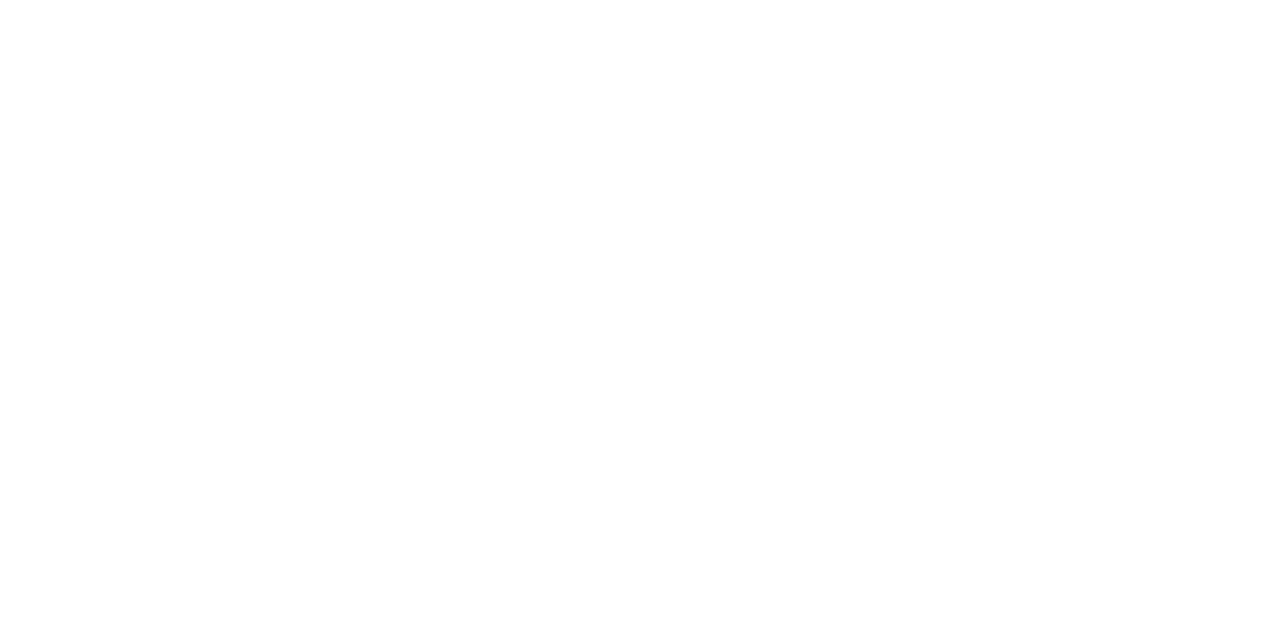
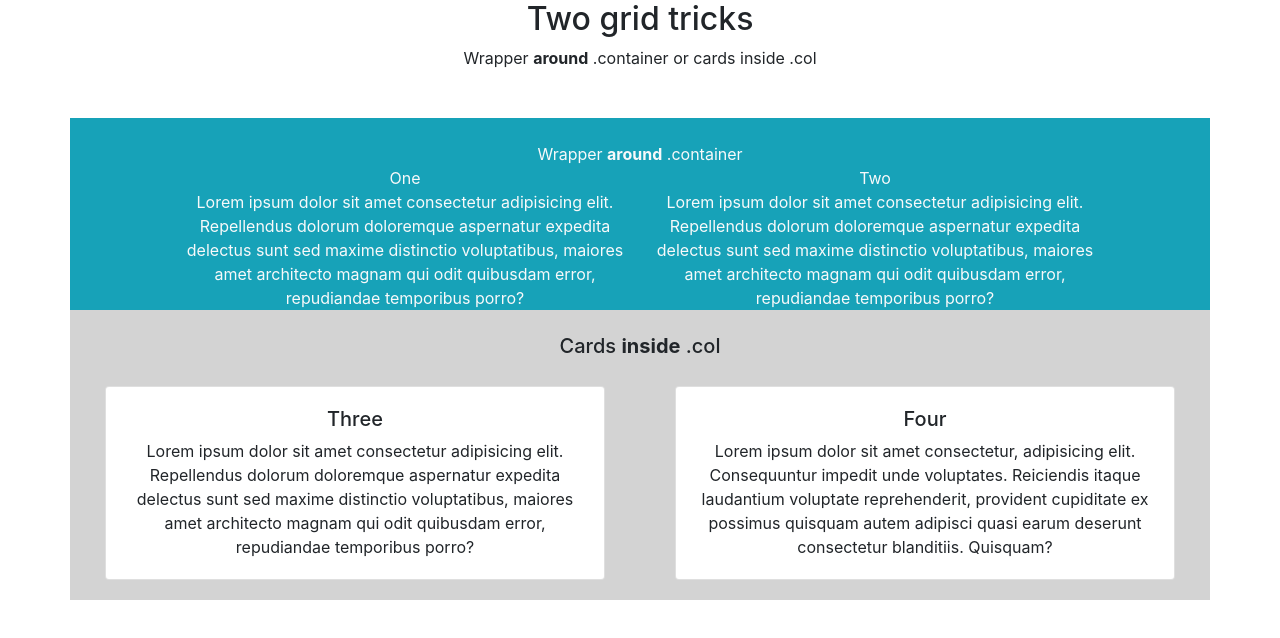
Before and after one commit to ZacharyTyler/gridtricks, a plain HTML site: page index.html in a window 1280 px wide. Drawn offline with nearby package versions, Linux system fonts and the light colour scheme.

Commit message:
final product

```diff
--- a/index.html
+++ b/index.html
@@ -11,8 +11,87 @@
   <link rel="stylesheet" href="style.css">
 </head>
 
-<body>
+<div class="container text-center">
+  <div class="row">
+    <div class="col-12">
+      <h2>Two grid tricks</h2>
+      <div class="row">
+        <div class="col-12">Wrapper <b>around</b> .container or cards <b></b>inside</b> .col
+        </div>
+      </div>
+      <br>
+      <br>
 
-</body>
+      <div class="row bg-info  text-light blue-padding">
+        <div class="col-12">
+          <br>
+        </div>
+        <div class="col-12">Wrapper <b>around</b> .container
+        </div>
+        <div class="col-6">
+          <div class="row">
+            <div class="col-12">One</div>
+          </div>
+          <div class="row">
+            <div class="col-12">Lorem ipsum dolor sit amet consectetur adipisicing elit. Repellendus dolorum doloremque
+              aspernatur expedita delectus sunt sed maxime distinctio voluptatibus, maiores amet architecto magnam qui
+              odit quibusdam error, repudiandae temporibus porro?</div>
+          </div>
+        </div>
+        <div class="col-6">
+          <div class="row">
+            <div class="col-12">Two</div>
+          </div>
+          <div class="row">
+            <div class="col-12">Lorem ipsum dolor sit amet consectetur adipisicing elit. Repellendus dolorum doloremque
+              aspernatur expedita delectus sunt sed maxime distinctio voluptatibus, maiores amet architecto magnam qui
+              odit quibusdam error, repudiandae temporibus porro?</div>
+          </div>
+        </div>
+      </div>
+
+
+      <div class="row bg-gray">
+        <div class="col-12">
+          <br>
+        </div>
+        <div class="col-12">
+          <h5>Cards <b>inside</b> .col
+          </h5>
+        </div>
+        <div class="col-6">
+          <div class="card card-white card-padding">
+            <div class="card-body">
+              <h5 class="card-text">Three</h5>
+              <p class="card-text">
+                Lorem ipsum dolor sit amet consectetur adipisicing elit. Repellendus dolorum doloremque
+                aspernatur expedita delectus sunt sed maxime distinctio voluptatibus, maiores amet architecto magnam qui
+                odit quibusdam error, repudiandae temporibus porro?
+              </p>
+            </div>
+          </div>
+        </div>
+
+        <div class="col-6">
+          <div class="card card-white card-padding">
+            <div class="card-body">
+              <h5 class="card-text">Four</h5>
+              <p class="card-text">
+                Lorem ipsum dolor sit amet consectetur, adipisicing elit. Consequuntur impedit unde voluptates.
+                Reiciendis itaque laudantium voluptate reprehenderit, provident cupiditate ex possimus quisquam autem
+                adipisci quasi earum deserunt consectetur blanditiis. Quisquam?
+              </p>
+            </div>
+          </div>
+        </div>
+      </div>
+
+
+    </div>
+  </div>
+</div>
+
+</div>
+
 
 </html>
--- a/style.css
+++ b/style.css
@@ -0,0 +1,10 @@
+.blue-padding {
+  padding: 0px 100px 0px 100px;
+}
+
+.bg-gray {
+  background-color: lightgray;
+}
+.card-padding {
+  margin: 20px;
+}
```
